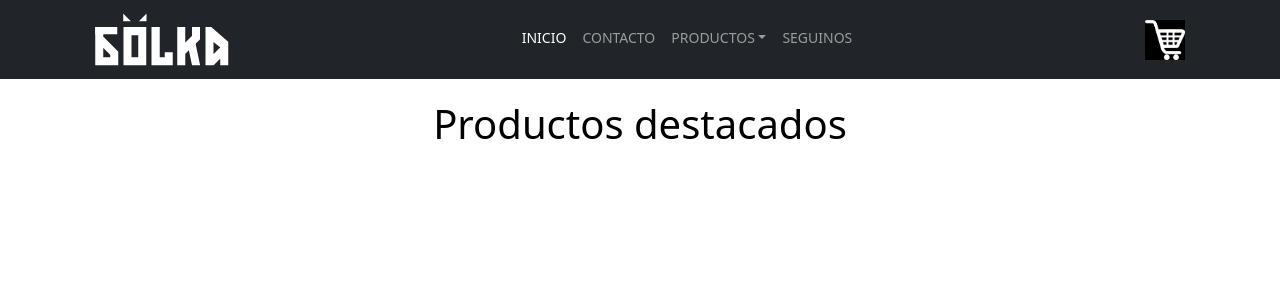
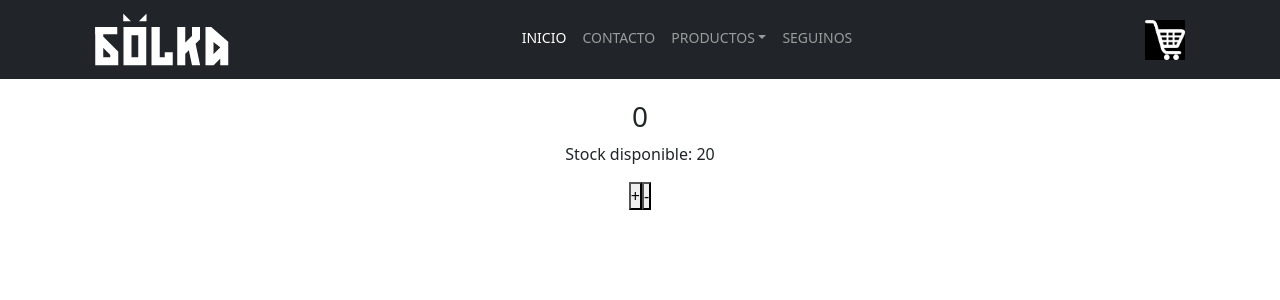
Before and after one commit to gngalvan/bolka_galvan, a React (Create React App) app: page / in a window 1280 px wide. Shown: the top 300 px of the page. Built offline with nearby package versions, Linux system fonts and the light colour scheme.

Commit message:
contador

```diff
--- a/src/components/CartWidget.js
+++ b/src/components/CartWidget.js
@@ -5,7 +5,7 @@ import cart from './assets/cart.png';
 function CartWidget() {
   return (
     <div>
-        <img className="cartIcon" src={cart}/>
+        <img className="cartIcon" alt="icon-carrito" src={cart}/>
     </div>
   );
 }
--- /dev/null
+++ b/src/components/ItemCount.css
@@ -0,0 +1,3 @@
+.contador{
+    padding-top: 100px;
+}
--- /dev/null
+++ b/src/components/ItemCount.js
@@ -0,0 +1,36 @@
+import { useState } from "react";
+import './ItemCount.css';
+
+function ItemCount({ stock }) {
+    const [num, setNum] = useState(0);
+
+    const suma = () => {
+        if(num<stock){
+            setNum(num + 1);
+        }
+        else {
+            alert(`El stock de este producto es de ${stock} unidades`);
+        }
+    }
+
+    const resta = () => {
+        if(num>0){
+            setNum(num - 1)
+        }
+    }
+
+    return (
+
+        <>
+            <div className="contador">
+                <h3> {num} </h3>
+                <p>Stock disponible: {stock}</p>
+                <button onClick={suma}>+</button>
+                <button onClick={resta}>-</button>
+            </div>
+        </>
+
+  );
+}
+
+export default ItemCount;
--- a/src/components/ItemListContainer.js
+++ b/src/components/ItemListContainer.js
@@ -1,8 +1,9 @@
+import ItemCount from './ItemCount';
 import './ItemListContainer.css';
 
 function ItemListContainer() {
   return (
-    <h1 className="titulo">Productos destacados</h1>
+    <ItemCount stock={20} />
   );
 }
 
--- a/src/components/Navbar.css
+++ b/src/components/Navbar.css
@@ -4,7 +4,6 @@
 }
 
 @import url('https://fonts.googleapis.com/css2?family=Poppins:ital,wght@0,100;0,200;0,300;1,100;1,200&display=swap');
-
 
 .container-fluid .navbar {
 	position: fixed;
--- a/src/components/Navbar.js
+++ b/src/components/Navbar.js
@@ -4,7 +4,7 @@ import './Navbar.css';
 
 function Navbar() {
   return (
-    <div class="container-fluid">
+    <div className="container-fluid">
         <nav className="navbar row navbar-expand-lg navbar-dark bg-dark">
             <div className="col-12">
                 <a className="navbar-brand mx-auto" href="../index.html"><img src={logo} alt="logo"/></a>
```
